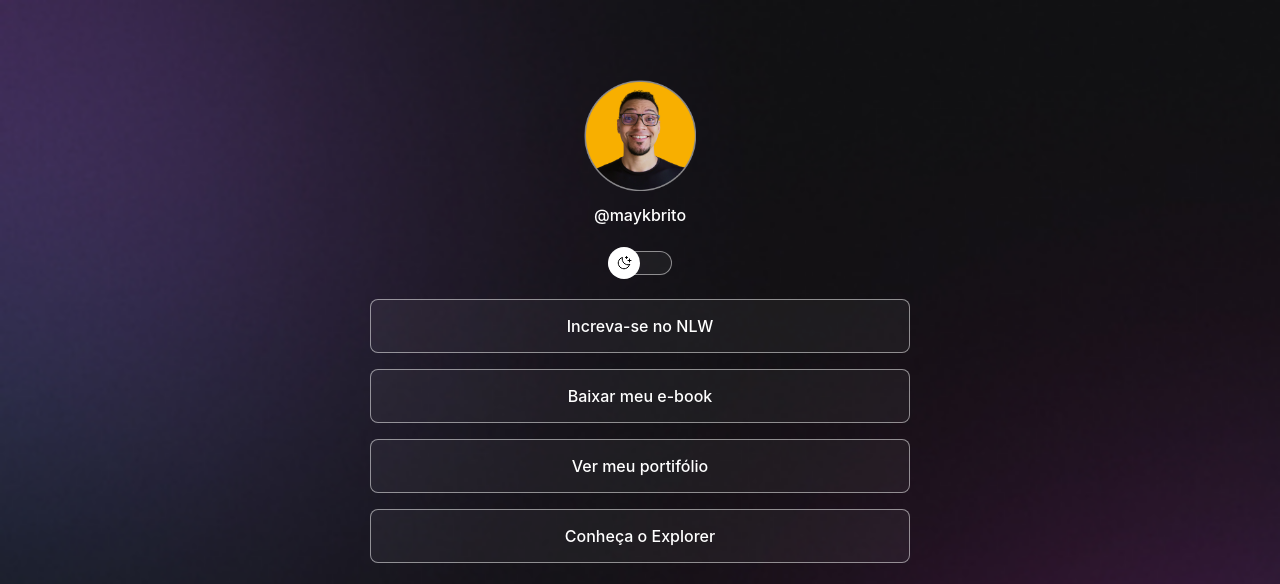
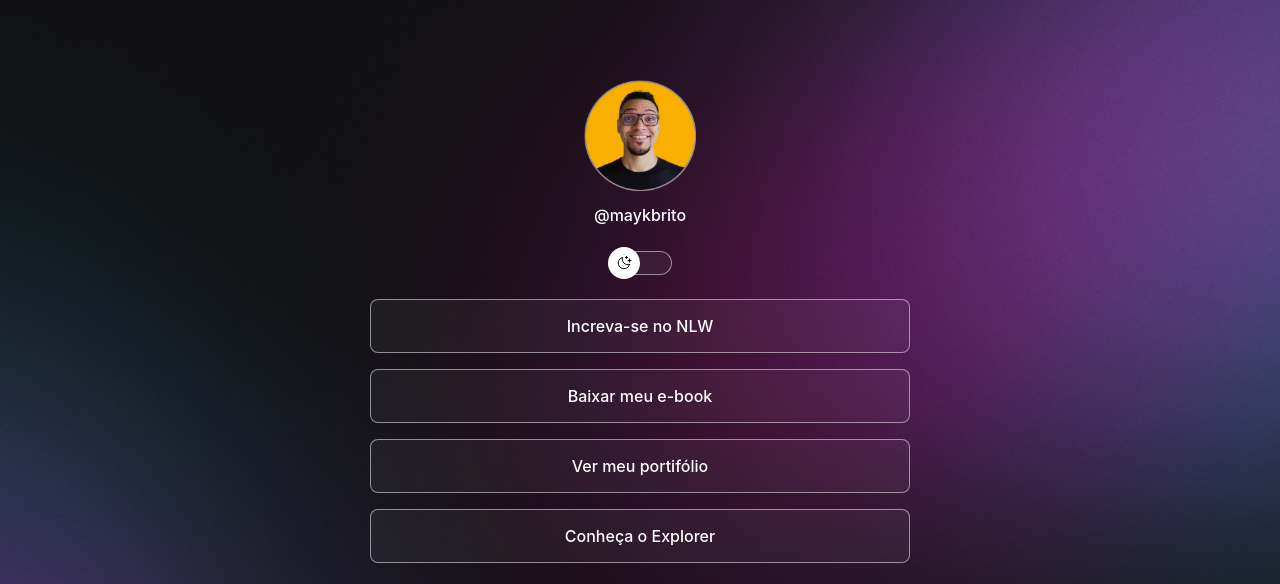
Before and after one commit to Igor538/projeto, a plain HTML site: page index.html in a window 1280 px wide. Shown: the top 584 px of the page. Drawn offline with nearby package versions, Linux system fonts and the light colour scheme.

Commit message:
change background based on media queries

```diff
--- a/style.css
+++ b/style.css
@@ -26,7 +26,7 @@
 
 body {
   background: var(--bg-url) no-repeat top center/cover;
-
+  height: 100vh;
 }
 
 body * {
@@ -57,7 +57,7 @@ body * {
 }
 
 /*switch*/
-#switch{
+#switch {
   position: relative;
   width: 64px;
   margin: 0 auto;
@@ -81,7 +81,7 @@ body * {
   left: initial;
 }
 
-#switch span{
+#switch span {
   display: block;
   width: 64px;
   height: 24px;
@@ -144,3 +144,14 @@ footer {
   text-align: center;
   font-size: 14px;
 }
+
+/*media queries*/
+@media (min-width: 700px) {
+  :root {
+    --bg-url: url(./assets/assets/bg-desktop.jpg);
+  }
+
+  .light {
+    --bg-url: url(./assets/assets/bg-desktop-light.jpg);
+  }
+}
```
